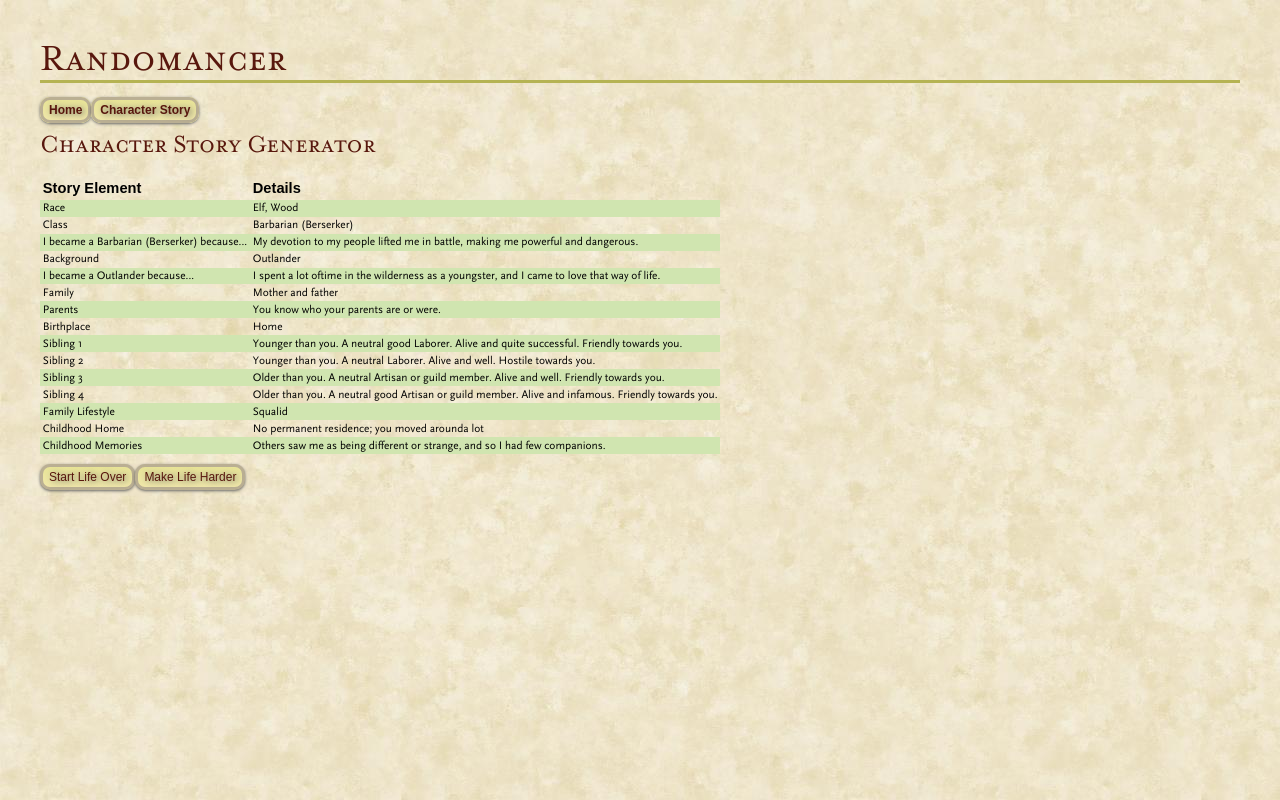
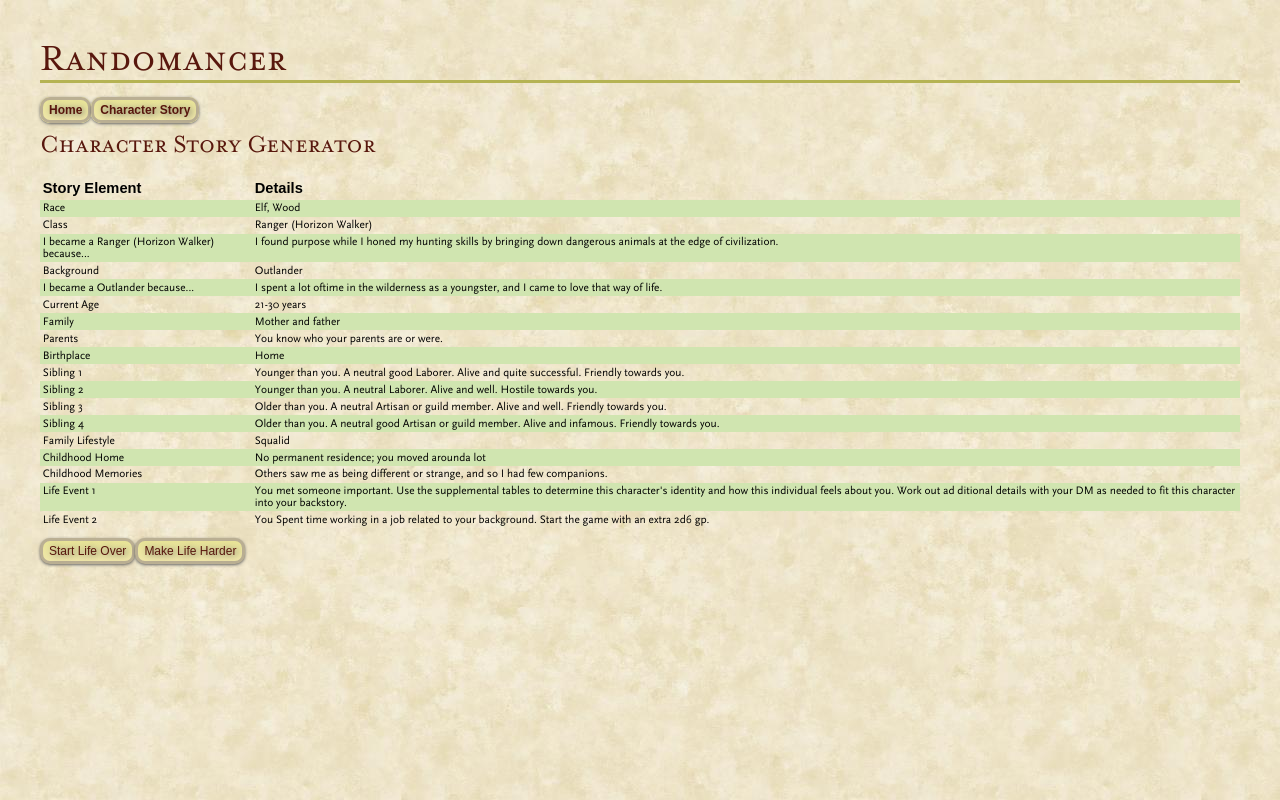
Before and after one commit to sshillyer/randomancer-ng, an Angular app: page /character-story in a window 1280 px wide. Built offline with nearby package versions, Linux system fonts and the light colour scheme; a web font is replaced by a local one.

Commit message:
Add life events (basic roll)

```diff
--- a/src/app/app.module.ts
+++ b/src/app/app.module.ts
@@ -8,6 +8,7 @@ import { CharacterStoryComponent } from './character-story/character-story.compo
 import { CharacterStoryService } from './character-story.service';
 import { BackgroundService } from './background.service';
 import { BirthplaceService } from './birthplace.service';
+import { LifeEventService } from './life-event.service';
 import { SiblingService } from './sibling.service';
 import { SupplementalTableService } from './supplemental-table.service';
 import { AppRoutingModule } from './/app-routing.module';
@@ -26,7 +27,7 @@ import { AppRoutingModule } from './/app-routing.module';
     ]),
     AppRoutingModule
   ],
-  providers: [ CharacterStoryService, BackgroundService, BirthplaceService, SiblingService, SupplementalTableService ],
+  providers: [ CharacterStoryService, BackgroundService, BirthplaceService, LifeEventService, SiblingService, SupplementalTableService ],
   bootstrap: [AppComponent]
 })
 export class AppModule { }
--- a/src/app/character-story.service.ts
+++ b/src/app/character-story.service.ts
@@ -1,3 +1,4 @@
+import { LifeEventService } from './life-event.service';
 import { Background } from './background';
 import { BackgroundService } from './background.service';
 import { SupplementalTableService } from './supplemental-table.service';
@@ -18,6 +19,7 @@ export class CharacterStoryService {
     private siblingService: SiblingService,
     private supplementalTableService: SupplementalTableService,
     private backgroundService: BackgroundService,
+    private lifeEventService: LifeEventService,
   ) { }
 
   getRandomCharacterStory(): CharacterStory {
@@ -48,9 +50,9 @@ export class CharacterStoryService {
     const childhoodMemoriesRoll = this.supplementalTableService.roll(3, 6);
     const childhoodMemories = this.getChildhoodMemories(childhoodMemoriesRoll);
 
-    const charClassRoll = this.supplementalTableService.roll(0, CHAR_CLASSES.length - 1);
+    const charClassRoll = this.supplementalTableService.getRandomInt(0, CHAR_CLASSES.length - 1);
     const charClass = this.getRandomClass(charClassRoll);
-    const subClassRoll = this.supplementalTableService.roll(0, charClass.subclasses.length - 1);
+    const subClassRoll = this.supplementalTableService.getRandomInt(0, charClass.subclasses.length - 1);
     const charSubclass = this.getRandomSubclass(subClassRoll, charClass);
     const classLabel = charClass.name + ` (${charSubclass})`;
     const classReasonRoll = this.supplementalTableService.roll(0, charClass.reasons.length - 1);
@@ -64,23 +66,29 @@ export class CharacterStoryService {
     const birthplace = this.getRandomBirthplace();
     const siblings = this.getRandomSiblings();
 
+    const lifeEventsRoll = this.supplementalTableService.roll(1, 100);
+    const currentAge = this.getCurrentAgeFromLifeEventsRoll(lifeEventsRoll);
+    const numLifeEvents = this.getNumberOfLifeEvents(lifeEventsRoll);
+    const lifeEvents: string[] = this.getRandomLifeEvents(numLifeEvents);
 
 
     return {
-      race: race,
+      absentParent: absentParent,
+      background: background,
+      backgroundReason: backgroundReason,
+      birthplace: birthplace,
+      childhoodHome: childhoodHome,
+      childhoodMemories: childhoodMemories,
       classLabel: classLabel,
       classReason: classReason,
-      background: background,
-      backgroundReason: backgroundReason,
+      currentAge: currentAge,
       family: family,
       familyLifestyle: familyLifestyle,
-      absentParent: absentParent,
       knowParents: knowParents,
+      lifeEvents: lifeEvents,
       parentInfo: parentInfo,
-      birthplace: birthplace,
+      race: race,
       siblings: siblings,
-      childhoodHome: childhoodHome,
-      childhoodMemories: childhoodMemories,
     };
   }
 
@@ -299,4 +307,16 @@ export class CharacterStoryService {
     }
   }
 
+  getCurrentAgeFromLifeEventsRoll(roll: number): string {
+    return this.lifeEventService.getCurrentAgeFromLifeEventsRoll(roll);
+  }
+
+  getNumberOfLifeEvents(roll: number): number {
+    return this.lifeEventService.getNumberOfLifeEvents(roll);
+  }
+
+  getRandomLifeEvents(numEvents: number): string[] {
+    return this.lifeEventService.getRandomLifeEvents(numEvents);
+  }
+
 }
--- a/src/app/character-story/character-story.component.html
+++ b/src/app/character-story/character-story.component.html
@@ -24,6 +24,10 @@
         <tr>
           <td>I became a {{story.background.label}} because...</td>
           <td>{{story.backgroundReason}}</td>
+        </tr>
+        <tr>
+          <td>Current Age</td>
+          <td>{{story.currentAge}}</td>
         </tr>
         <tr>
           <td>Family</td>
@@ -58,6 +62,11 @@
           <td>Childhood Memories</td>
           <td>{{story.childhoodMemories}}</td>
         </tr>
+        <tr
+        *ngFor="let event of story.lifeEvents; let i = index" [attr.data-index]="i">
+          <td>Life Event {{i + 1}}</td>
+          <td>{{event}}</td>
+        </tr>
       </table>
 </div>
 <div>
--- a/src/app/character-story/character-story.ts
+++ b/src/app/character-story/character-story.ts
@@ -9,9 +9,11 @@ export class CharacterStory {
     childhoodMemories: string;
     classLabel: string;
     classReason: string;
+    currentAge: string;
     family: string;
     familyLifestyle: string;
     knowParents: boolean;
+    lifeEvents: string[];
     parentInfo: string;
     race: string;
     siblings: string[];
--- /dev/null
+++ b/src/app/life-event.service.ts
@@ -0,0 +1,81 @@
+import { SupplementalTableService } from './supplemental-table.service';
+import { Injectable } from '@angular/core';
+
+@Injectable()
+export class LifeEventService {
+
+  constructor(
+    private supplementalTableService: SupplementalTableService
+  ) { }
+  getRandomLifeEvents(numEvents: number): string[] {
+    let events: string[] = [];
+    for (let i = 0; i < numEvents; i++) {
+      const eventRoll = this.supplementalTableService.roll(1, 100);
+      events[i] = this.getRandomEvent(eventRoll);
+    }
+    return events;
+  }
+
+  getCurrentAgeFromLifeEventsRoll(roll: number): string {
+    if (roll <= 20) {
+      return '20 years or younger';
+    } else if (roll <= 59) {
+      return '21-30 years';
+    } else if (roll <= 69) {
+      return '31-40 years';
+    } else if (roll <= 89) {
+      return '41-50 years';
+    } else if (roll <= 99) {
+      return '51-60 years';
+    } else {
+      return '61 years or older';
+    }
+  }
+
+  getNumberOfLifeEvents(roll: number): number {
+    if (roll <= 20) {
+      return 1;
+    } else if (roll <= 59) {
+      return this.supplementalTableService.roll(1, 4);
+    } else if (roll <= 69) {
+      return this.supplementalTableService.roll(1, 6);
+    } else if (roll <= 89) {
+      return this.supplementalTableService.roll(1, 8);
+    } else if (roll <= 99) {
+      return this.supplementalTableService.roll(1, 10);
+    } else {
+      return this.supplementalTableService.roll(1, 12);
+    }
+  }
+
+  getRandomEvent(roll: number): string {
+    if (roll <= 10) {
+      return 'You suffered a tragedy. Roll on the Tragedies table.';
+    } else if (roll <= 20) {
+      return 'You gained a bit of good fortune. Roll on the Boons table.';
+    } else if (roll <= 30) {
+      return 'You fell in love or got married. lfyou get this result more than once, you can choose to have a child instead. Work with your DM to determine the identity of your love interest.';
+    } else if (roll <= 40) {
+      return 'You made an enemy of an adventurer. Roll a d6. An odd number indicates you are to blame for the rift, and an even number indicates you are blameless. Use the supplemental tables and work with your DM to determine this hostile character\'s identity and the danger this enemy poses to you.';
+    } else if (roll <= 50) {
+      return 'You made a friend of an adventurer. Use the supplemental tables and work with your DM to add more detail to this friendly character and establish how your friendship began.';
+    } else if (roll <= 70) {
+      return 'You Spent time working in a job related to your background. Start the game with an extra 2d6 gp.';
+    } else if (roll <= 75) {
+      return 'You met someone important. Use the supplemental tables to determine this character\'s identity and how this individual feels about you. Work out ad ditional details with your DM as needed to fit this character into your backstory.';
+    } else if (roll <= 80) {
+      return 'You went on an adventure. Roll on the Adventures table to see what happened to you. Work with your DM to determine the nature ofthe adventure and the creatures you encountered.';
+    } else if (roll <= 85) {
+      return 'You had a supernatural experience. Roll on the Supernatural Events table to find out what it was.';
+    } else if (roll <= 90) {
+      return 'You fought in a battle. Roll on the War table to leafn what happened to you. Work with your DM to come up with the reason for the battle and the factions involved. It might have been a small conflict between your community and a band oforcs, or it could have been a major battle in a larger war.';
+    } else if (roll <= 95) {
+      return 'You committed a crime or were wrongly accused of doing so. Roll on the Crime table to determine the nature ofthe offense and on the Punishment table to see what became of you.';
+    } else if (roll <= 99) {
+      return 'You encountered something magical. Roll on the Arcane Matters table.';
+    } else {
+      return 'Something truly strange happened to you. Roll on the Weird Stuff table.';
+    }
+  }
+
+}
```
Also changed, not shown: 1 other file (tests, documents, lock files or other folders). Lines whose indentation alone changed are shown as unchanged.
